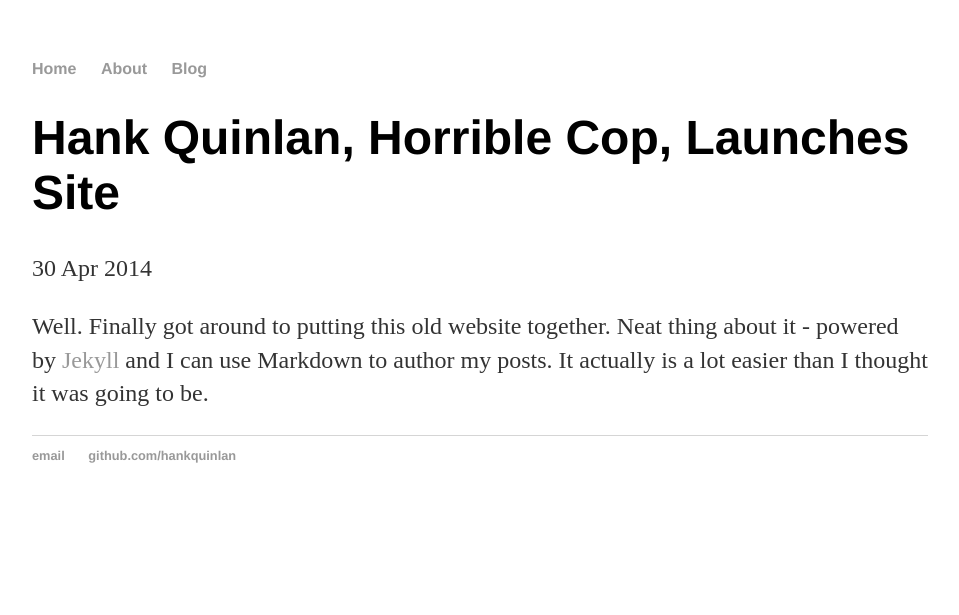
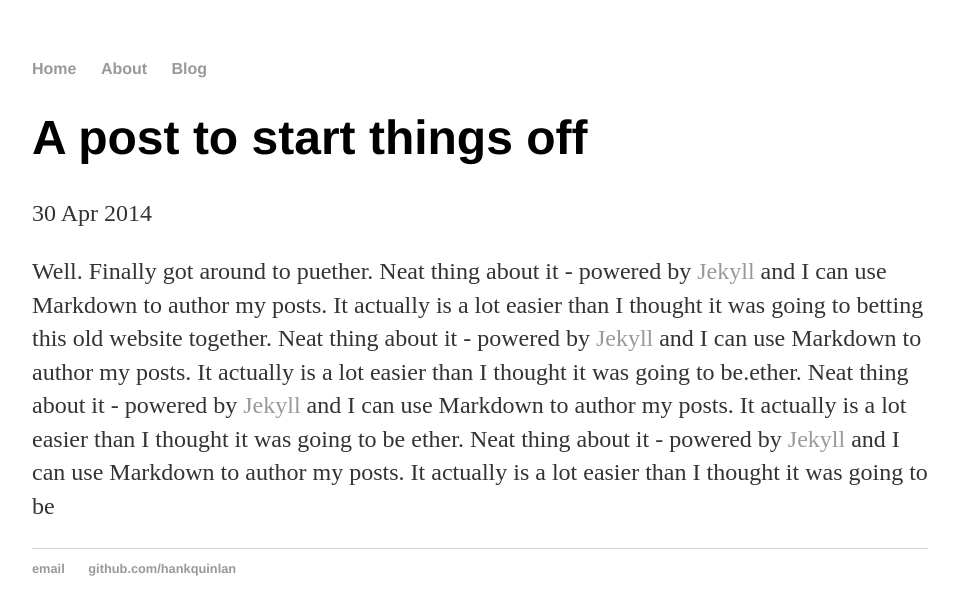
Before and after one commit to cdschill/cdschill.github.io, a Jekyll site: the page built from _posts/2019-01-14-first-post.md, in a window 1280 px wide. Shown: the top 615 px of the page, without its empty margins (160-1119 px from the left). Built offline with Jekyll 4.4.1, drawn with Linux system fonts in a browser that asks for light colours.

Commit message:
Update 2019-01-14-first-post.md

```diff
--- a/_posts/2019-01-14-first-post.md
+++ b/_posts/2019-01-14-first-post.md
@@ -1,7 +1,8 @@
 ---
 layout: post
-title: "Hank Quinlan, Horrible Cop, Launches Site"
+title: "A post to start things off"
 date: 2014-04-30
 ---
 
-Well. Finally got around to putting this old website together. Neat thing about it - powered by [Jekyll](http://jekyllrb.com) and I can use Markdown to author my posts. It actually is a lot easier than I thought it was going to be.
+Well. Finally got around to puether. Neat thing about it - powered by [Jekyll](http://jekyllrb.com) and I can use Markdown to author my posts. It actually is a lot easier than I thought it was going to betting this old website together. Neat thing about it - powered by [Jekyll](http://jekyllrb.com) and I can use Markdown to author my posts. It actually is a lot easier than I thought it was going to be.ether. Neat thing about it - powered by [Jekyll](http://jekyllrb.com) and I can use Markdown to author my posts. It actually is a lot easier than I thought it was going to be
+ether. Neat thing about it - powered by [Jekyll](http://jekyllrb.com) and I can use Markdown to author my posts. It actually is a lot easier than I thought it was going to be
```
